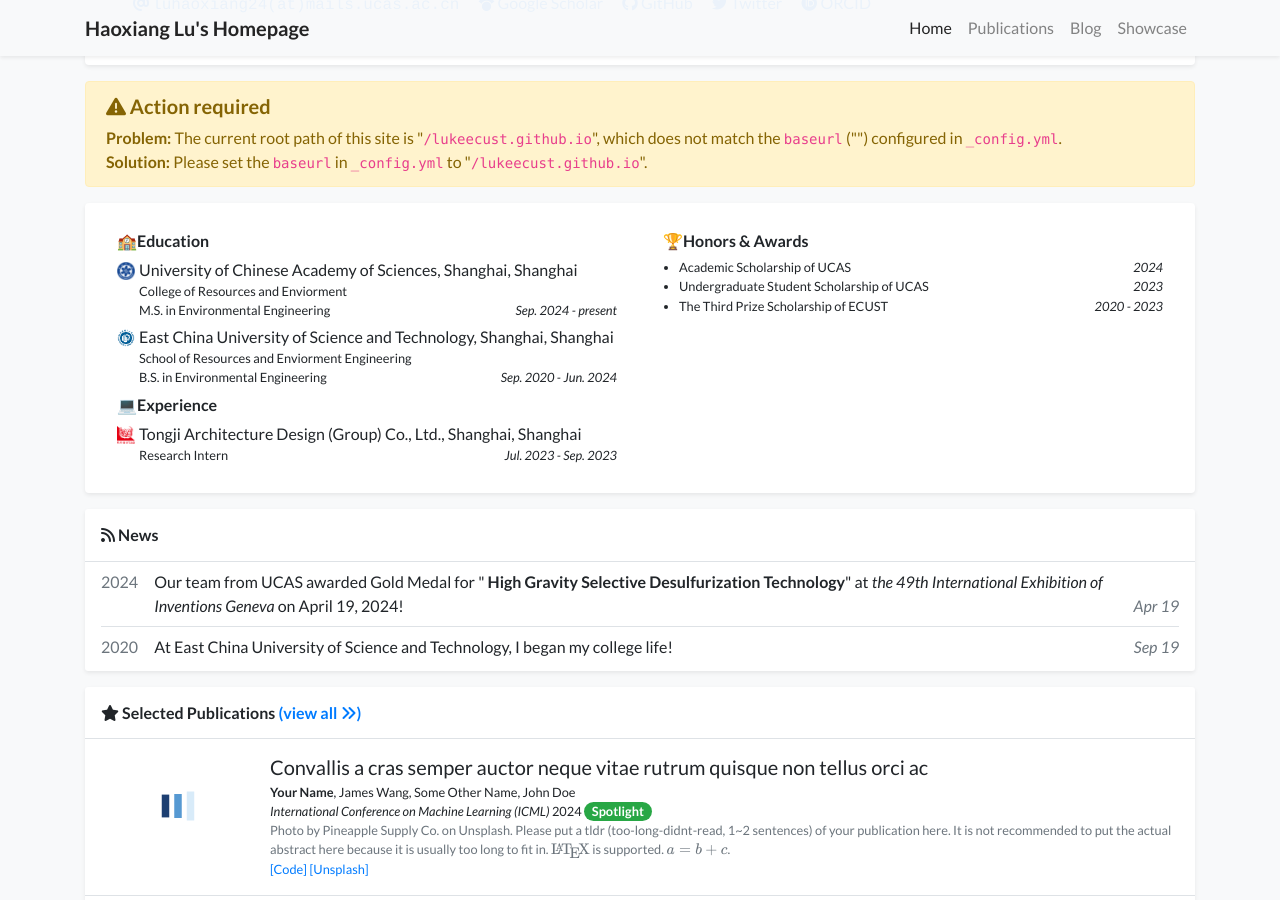
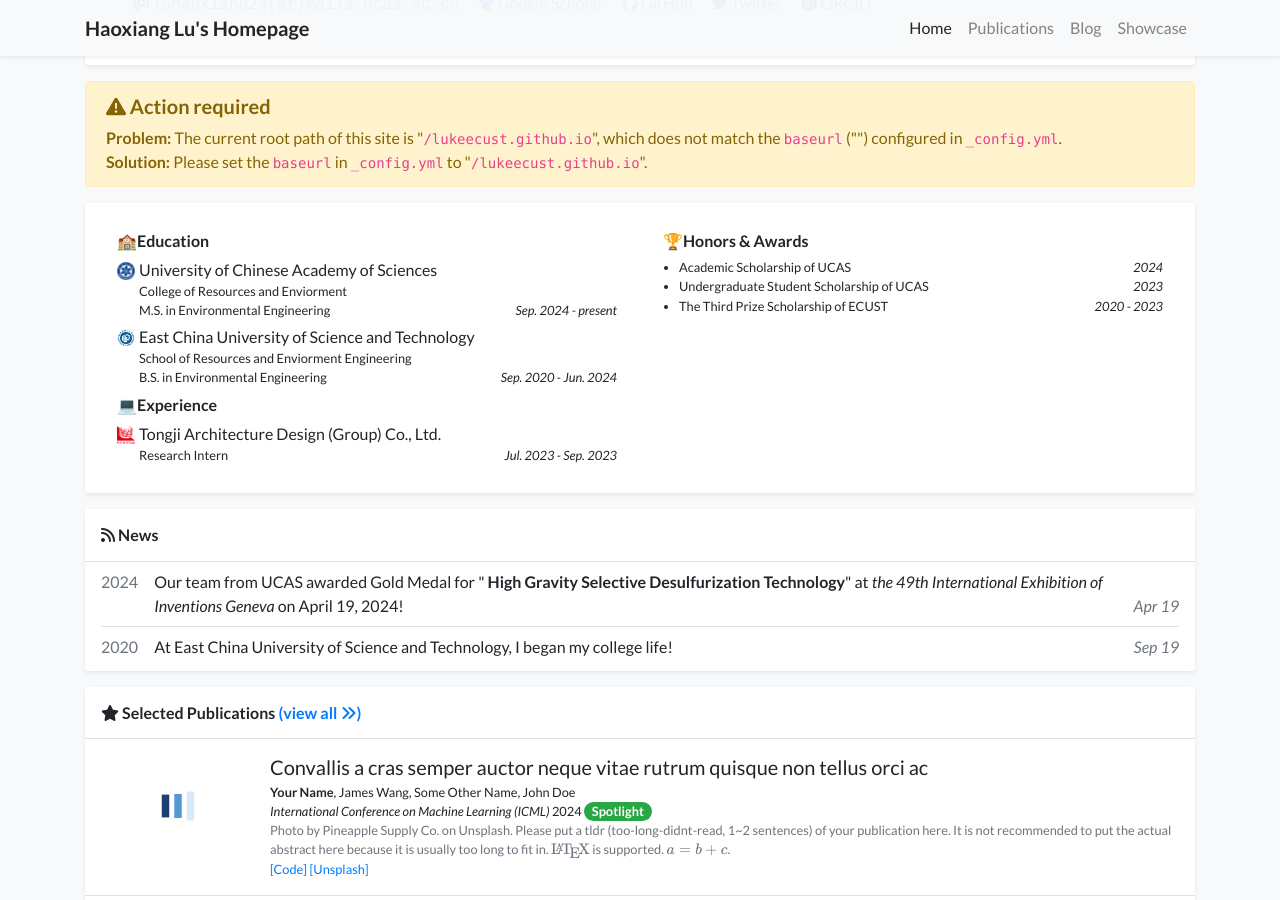
Before and after one commit to lukeecust/lukeecust.github.io, a Jekyll site: the page built from index.html, in a window 1280 px wide and 900 px high, scrolled down 402 px. Built offline with Jekyll 4.4.1, drawn with Linux system fonts in a browser that asks for light colours; nearby versions of some CDN libraries; some web fonts are replaced; a style sheet for code colours, icons or effects is not loaded.

Commit message:
Update profile.yml

```diff
--- a/_data/profile.yml
+++ b/_data/profile.yml
@@ -33,13 +33,13 @@ portrait_caption: >-
   Photo by Manja Vitolic on Unsplash.
 
 education:
-- name: University of Chinese Academy of Sciences, Shanghai, Shanghai
+- name: University of Chinese Academy of Sciences
   logo: /assets/images/badges/ucas.png
   position: >-
     College of Resources and Enviorment <br/>
     M.S. in Environmental Engineering
   date: Sep. 2024 - present
-- name: East China University of Science and Technology, Shanghai, Shanghai
+- name: East China University of Science and Technology
   logo: /assets/images/badges/ecust.png
   position: >-
     School of Resources and Enviorment Engineering <br/>
@@ -47,7 +47,7 @@ education:
   date: Sep. 2020 - Jun. 2024
 
 experience:
-- name: Tongji Architecture Design (Group) Co., Ltd., Shanghai, Shanghai
+- name: Tongji Architecture Design (Group) Co., Ltd.
   logo: /assets/images/badges/TJAD.png
   position: Research Intern
   date: Jul. 2023 - Sep. 2023
```
